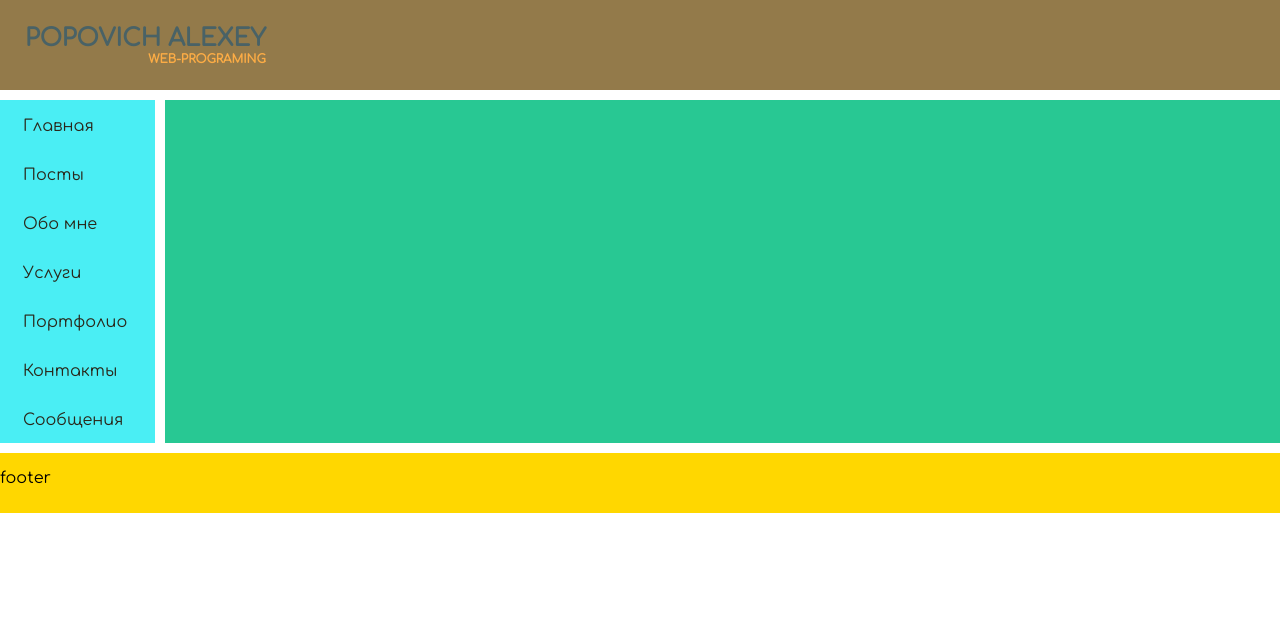
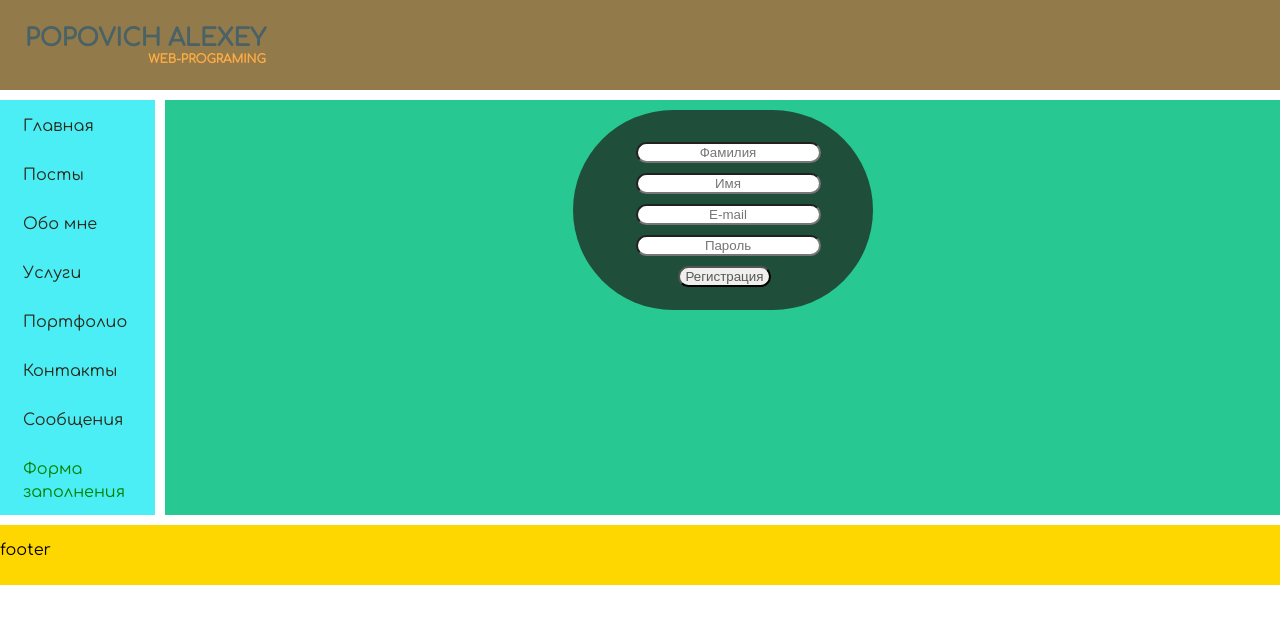
Before and after one commit to PopovichAlexeyProgrammingWeb/practice, a React (Create React App) app in the folder 1/my-app/: page /form in a window 1280 px wide. Shown: the top 624 px of the page. Built offline with nearby package versions, Linux system fonts and the light colour scheme.

Commit message:
done form registration 2.1

```diff
--- a/1/my-app/src/body/Aboutme.css
+++ b/1/my-app/src/body/Aboutme.css
@@ -0,0 +1,3 @@
+.aboutmeText{
+  margin: 20px;
+}
--- a/1/my-app/src/body/Aboutme.jsx
+++ b/1/my-app/src/body/Aboutme.jsx
@@ -5,7 +5,9 @@ import './Aboutme.css';
 const Aboutme = () => {
   return (
     <div>
-      About me.
+        <div>
+          About me.
+        </div>
     </div>
   );
 }
--- /dev/null
+++ b/1/my-app/src/body/Form.css
@@ -0,0 +1,30 @@
+.form{
+  position: relative;
+  background: rgba(29, 32, 24, 0.72);
+  width: 300px;
+  height: 200px;
+  margin: auto;
+  border-radius: 100px;
+}
+
+.input{
+  position: absolute;
+  width: 100px;
+  top: 27px;
+  left: 58px;
+}
+
+.intut{
+  text-align: center;
+  border-radius: 20px;
+  margin: 5px;
+  background: rgb(255, 255, 255);
+}
+
+.registration{
+  border-radius: 20px;
+  margin: 5px;
+  position: absolute;
+  left: 42px;
+  color: rgba(29, 32, 24, 0.72);
+}
--- a/1/my-app/src/body/Form.jsx
+++ b/1/my-app/src/body/Form.jsx
@@ -1,24 +1,20 @@
 import React from 'react'
-import PropTypes from 'prop-types'
 import Input from './Input.jsx'
+import './Form.css'
 
 const  Form = () => {
   return(
-    <form className="singup-form"></form>
-      <Input type="text" name="firstname" placeholder="Фамилия">
-        <div></div>
-      </input>
-      <Input type="text" name="lastname" placeholder="Имя">
-        <div></div>
-      </input>
-      <Input type="email" name="email" placeholder="E-mail">
-        <div></div>
-      </input>
-      <Input type="password" name="password" placeholder="Пароль">
-        <div></div>
-      </input>
-      <button className='registration'>Регистрация</button>
-    </form>
+    <div>
+        <form className="form">
+            <div className='input'>
+                <Input type="text" name="firstname" placeholder="Фамилия"/>
+                <Input type="text" name="lastname" placeholder="Имя"/>
+                <Input type="email" name="email" placeholder="E-mail"/>
+                <Input type="password" name="password" placeholder="Пароль"/>
+                <button className='registration'>Регистрация</button>
+            </div>
+        </form>
+    </div>
   )
 }
 
--- a/1/my-app/src/body/Input.jsx
+++ b/1/my-app/src/body/Input.jsx
@@ -1,15 +1,11 @@
 import React from 'react'
 import PropTypes from 'prop-types'
+import './Form.css'
 
-const  Input = () => {
+const  Input = (props) => {
   return(
     <div>
-      <Input type="text" name="name" placeholder="login">
-        <div></div>
-      </input>
-      <Input type="text" name="password" placeholder="password">
-        <div></div>
-      </input>
+      <input className='intut' type={props.type} name={props.name} placeholder={props.placeholder}></input>
     </div>
   )
 }
--- a/1/my-app/src/body/body.jsx
+++ b/1/my-app/src/body/body.jsx
@@ -7,8 +7,9 @@ import Services from './Services.jsx';
 import Contacts from './Contact.jsx';
 import Portfolio from './Portfolio.jsx';
 import { Route } from 'react-router-dom';
-import Dialogs from './Dialogs.jsx'
-import Dialog from './Dialog.jsx'
+import Dialogs from './Dialogs.jsx';
+import Dialog from './Dialog.jsx';
+import Form from './Form.jsx'
 
 
 const Body = (props) => {
@@ -35,6 +36,7 @@ const Body = (props) => {
           />
       }/>
       <Route path = '/dialog/1' component = { Dialog } />
+      <Route path = '/form' component = { Form } />
     </div>
 );
 }
--- a/1/my-app/src/navigation/navigation.jsx
+++ b/1/my-app/src/navigation/navigation.jsx
@@ -12,6 +12,7 @@ const Navigation = () => {
       <div className='linksArroy'><NavLink to='/Portfolio'>Портфолио</NavLink></div>
       <div className='linksArroy'><NavLink to='/Contacts'>Контакты</NavLink></div>
       <div className='linksArroy'><NavLink to='/Dialogs'>Сообщения</NavLink></div>
+      <div className='linksArroy'><NavLink to='/form'>Форма заполнения</NavLink></div>
     </div>
   );
 }
```
